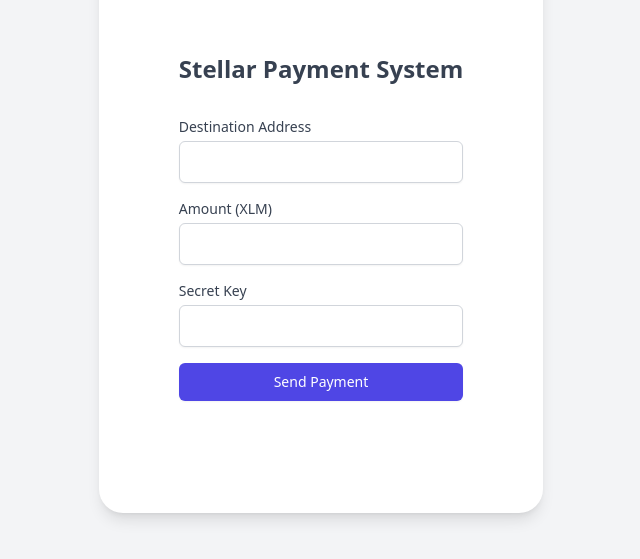
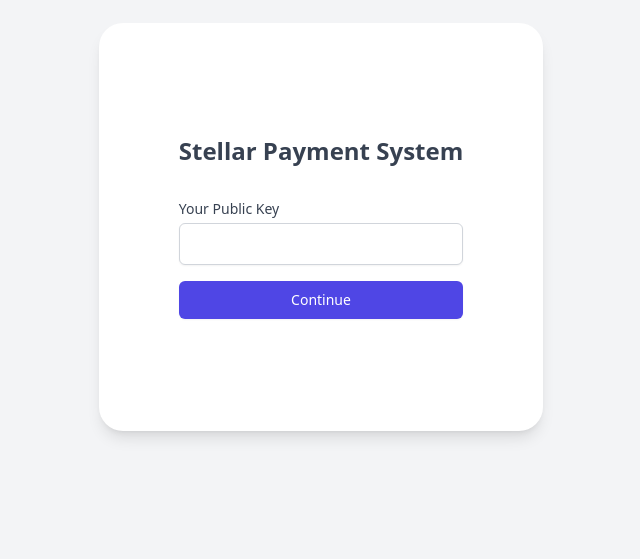
Before and after one commit to iziuqo/Simple-Stellar-Payment-System, a Next.js app: page / in a window 1280 px wide. Shown: the part 173-732 px from the top of the page, without its empty margins (319-959 px from the left). Built offline with nearby package versions, Linux system fonts and the light colour scheme.

Commit message:
Update index.js

```diff
--- a/pages/index.js
+++ b/pages/index.js
@@ -1,88 +1,35 @@
 // File: pages/index.js
 import { useState } from 'react';
-import StellarSdk from 'stellar-sdk';
+import { useAuth } from '../context/AuthContext';
+import { useRouter } from 'next/router';
 
 export default function Home() {
-  const [destinationAddress, setDestinationAddress] = useState('');
-  const [amount, setAmount] = useState('');
-  const [secret, setSecret] = useState('');
-  const [status, setStatus] = useState('');
-  const [validationStatus, setValidationStatus] = useState({});
+  const { publicKey, login } = useAuth();
+  const [inputPublicKey, setInputPublicKey] = useState('');
+  const [error, setError] = useState('');
+  const router = useRouter();
 
-  const validateInput = (input, type) => {
+  const handleSubmit = async (e) => {
+    e.preventDefault();
+    setError('');
+
     try {
-      if (type === 'destination') {
-        StellarSdk.Keypair.fromPublicKey(input);
-        setValidationStatus(prev => ({...prev, destination: 'Valid destination address'}));
-      } else if (type === 'secret') {
-        StellarSdk.Keypair.fromSecret(input);
-        setValidationStatus(prev => ({...prev, secret: 'Valid secret key'}));
+      const success = await login(inputPublicKey.trim());
+      if (success) {
+        router.push('/dashboard');
+      } else {
+        setError('Invalid public key');
       }
-      return true;
     } catch (error) {
-      setValidationStatus(prev => ({...prev, [type]: `Invalid ${type}: ${error.message}`}));
-      return false;
+      setError(error.message);
     }
   };
 
-  const handleDestinationChange = (e) => {
-    const value = e.target.value.trim();
-    setDestinationAddress(value);
-    if (value.length >= 56) {
-      validateInput(value, 'destination');
-    }
-  };
-
-  const handleSecretChange = (e) => {
-    const value = e.target.value.trim();
-    setSecret(value);
-    if (value.length >= 56) {
-      validateInput(value, 'secret');
-    }
-  };
-
-  const handleSubmit = async (e) => {
-    e.preventDefault();
-    setStatus('Validating inputs...');
-
-    // Clear previous validation status
-    setValidationStatus({});
-
-    // Validate both keys before submission
-    const isDestinationValid = validateInput(destinationAddress, 'destination');
-    const isSecretValid = validateInput(secret, 'secret');
-
-    if (!isDestinationValid || !isSecretValid) {
-      setStatus('Validation failed. Please check the errors above.');
-      return;
-    }
-
-    setStatus('Processing payment...');
-
-    try {
-      const response = await fetch('/api/send-payment', {
-        method: 'POST',
-        headers: {
-          'Content-Type': 'application/json',
-        },
-        body: JSON.stringify({
-          destinationAddress,
-          amount,
-          secret,
-        }),
-      });
-
-      const data = await response.json();
-
-      if (response.ok) {
-        setStatus(`Success! Transaction ID: ${data.transactionId}`);
-      } else {
-        setStatus(`Error: ${data.error}`);
-      }
-    } catch (error) {
-      setStatus(`Error: ${error.message}`);
-    }
-  };
+  // If already logged in, redirect to dashboard
+  if (publicKey) {
+    router.push('/dashboard');
+    return null;
+  }
 
   return (
     <div className="min-h-screen bg-gray-100 py-6 flex flex-col justify-center sm:py-12">
@@ -95,63 +42,26 @@ export default function Home() {
                 <form onSubmit={handleSubmit} className="space-y-4">
                   <div>
                     <label className="block text-sm font-medium text-gray-700">
-                      Destination Address
+                      Your Public Key
                       <input
                         type="text"
-                        value={destinationAddress}
-                        onChange={handleDestinationChange}
-                        className="mt-1 block w-full rounded-md border-gray-300 shadow-sm focus:border-indigo-500 focus:ring-indigo-500"
-                        required
-                      />
-                    </label>
-                    {validationStatus.destination && (
-                      <p className={`mt-1 text-sm ${validationStatus.destination.includes('Invalid') ? 'text-red-600' : 'text-green-600'}`}>
-                        {validationStatus.destination}
-                      </p>
-                    )}
-                  </div>
-                  <div>
-                    <label className="block text-sm font-medium text-gray-700">
-                      Amount (XLM)
-                      <input
-                        type="number"
-                        step="0.0000001"
-                        value={amount}
-                        onChange={(e) => setAmount(e.target.value)}
+                        value={inputPublicKey}
+                        onChange={(e) => setInputPublicKey(e.target.value)}
                         className="mt-1 block w-full rounded-md border-gray-300 shadow-sm focus:border-indigo-500 focus:ring-indigo-500"
                         required
                       />
                     </label>
                   </div>
-                  <div>
-                    <label className="block text-sm font-medium text-gray-700">
-                      Secret Key
-                      <input
-                        type="password"
-                        value={secret}
-                        onChange={handleSecretChange}
-                        className="mt-1 block w-full rounded-md border-gray-300 shadow-sm focus:border-indigo-500 focus:ring-indigo-500"
-                        required
-                      />
-                    </label>
-                    {validationStatus.secret && (
-                      <p className={`mt-1 text-sm ${validationStatus.secret.includes('Invalid') ? 'text-red-600' : 'text-green-600'}`}>
-                        {validationStatus.secret}
-                      </p>
-                    )}
-                  </div>
+                  {error && (
+                    <p className="text-red-500 text-sm">{error}</p>
+                  )}
                   <button
                     type="submit"
                     className="w-full flex justify-center py-2 px-4 border border-transparent rounded-md shadow-sm text-sm font-medium text-white bg-indigo-600 hover:bg-indigo-700 focus:outline-none focus:ring-2 focus:ring-offset-2 focus:ring-indigo-500"
                   >
-                    Send Payment
+                    Continue
                   </button>
                 </form>
-                {status && (
-                  <div className={`mt-4 p-4 rounded-md ${status.includes('Error') ? 'bg-red-50' : 'bg-gray-50'}`}>
-                    <p className="text-sm">{status}</p>
-                  </div>
-                )}
               </div>
             </div>
           </div>
```
